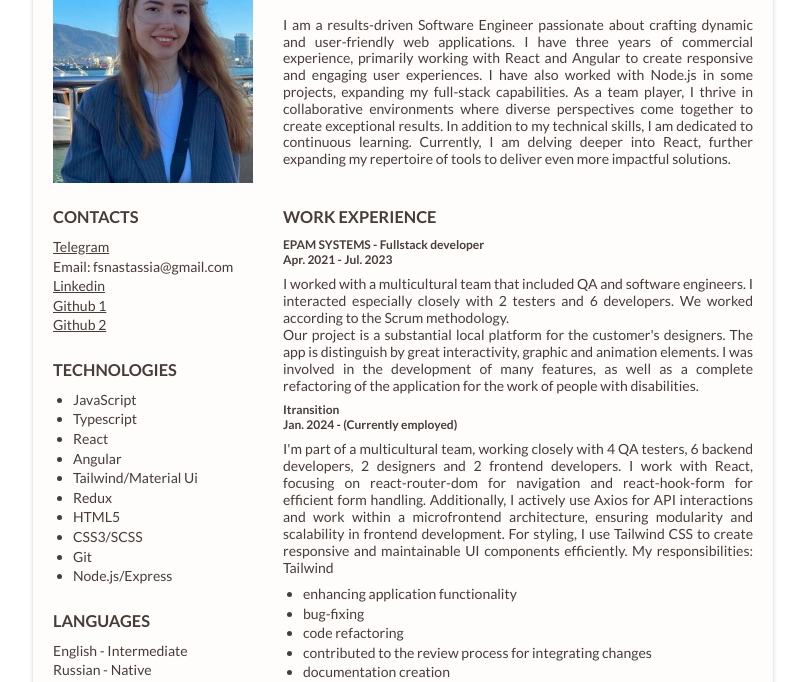
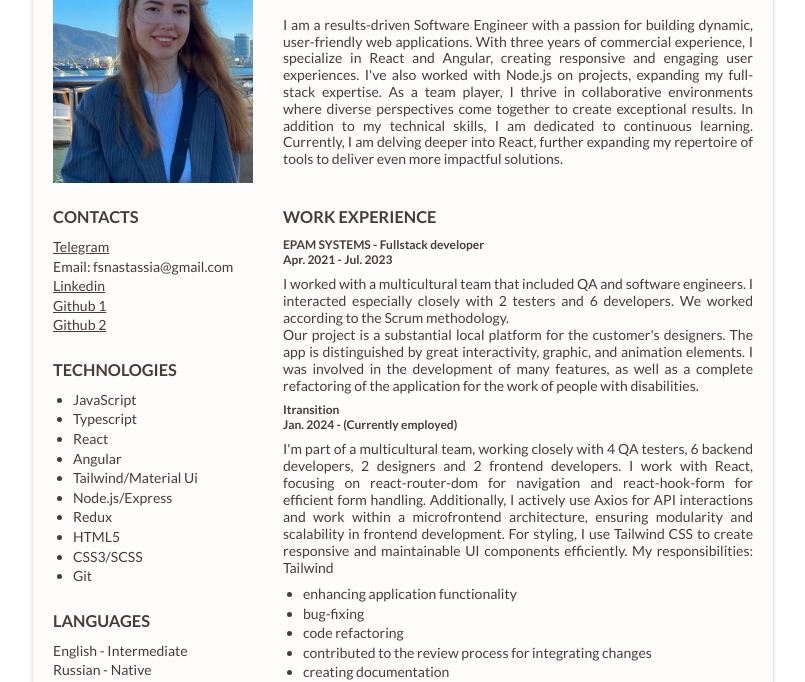
Before and after one commit to nastassiaf1/nastassiaf1.github.io, a plain HTML site: page index.html in a window 1280 px wide. Shown: the part 130-812 px from the top of the page, without its empty margins (237-1042 px from the left). Drawn offline with Linux system fonts and the light colour scheme.

Commit message:
update description & add alt to img

```diff
--- a/index.html
+++ b/index.html
@@ -18,7 +18,7 @@
           <img
             class="photo"
             src="src/nastassia.jpg"
-            alt="Photo"
+            alt="Photo of Nastassia Fiadotava"
             width="200"
             height="273"
           />
@@ -28,13 +28,13 @@
           <h1 class="header__title">Nastassia Fiadotava</h1>
           <h2 class="header__subtitle">SOFTWARE ENGINEER</h2>
           <p class="header__description">
-            I am a results-driven Software Engineer passionate about crafting
-            dynamic and user-friendly web applications. I have three years of
-            commercial experience, primarily working with React and Angular to
-            create responsive and engaging user experiences. I have also worked
-            with Node.js in some projects, expanding my full-stack capabilities.
-            As a team player, I thrive in collaborative environments where
-            diverse perspectives come together to create exceptional results. In
+            I am a results-driven Software Engineer with a passion for building
+            dynamic, user-friendly web applications. With three years of
+            commercial experience, I specialize in React and Angular, creating
+            responsive and engaging user experiences. I've also worked with
+            Node.js on projects, expanding my full-stack expertise. As a team
+            player, I thrive in collaborative environments where diverse
+            perspectives come together to create exceptional results. In
             addition to my technical skills, I am dedicated to continuous
             learning. Currently, I am delving deeper into React, further
             expanding my repertoire of tools to deliver even more impactful
@@ -96,11 +96,11 @@
               <li class="main__list-item">React</li>
               <li class="main__list-item">Angular</li>
               <li class="main__list-item">Tailwind/Material Ui</li>
+              <li class="main__list-item">Node.js/Express</li>
               <li class="main__list-item">Redux</li>
               <li class="main__list-item">HTML5</li>
               <li class="main__list-item">CSS3/SCSS</li>
               <li class="main__list-item">Git</li>
-              <li class="main__list-item">Node.js/Express</li>
             </ul>
           </div>
 
@@ -127,8 +127,8 @@
                 testers and 6 developers. We worked according to the Scrum
                 methodology.<br />
                 Our project is a substantial local platform for the customer's
-                designers. The app is distinguish by great interactivity,
-                graphic and animation elements. I was involved in the
+                designers. The app is distinguished by great interactivity,
+                graphic, and animation elements. I was involved in the
                 development of many features, as well as a complete refactoring
                 of the application for the work of people with disabilities.
               </span>
@@ -158,7 +158,7 @@
                 <li class="main__list-item">
                   contributed to the review process for integrating changes
                 </li>
-                <li>documentation creation</li>
+                <li>creating documentation</li>
                 <li class="main__list-item">
                   demonstration of features to the customer
                 </li>
```
